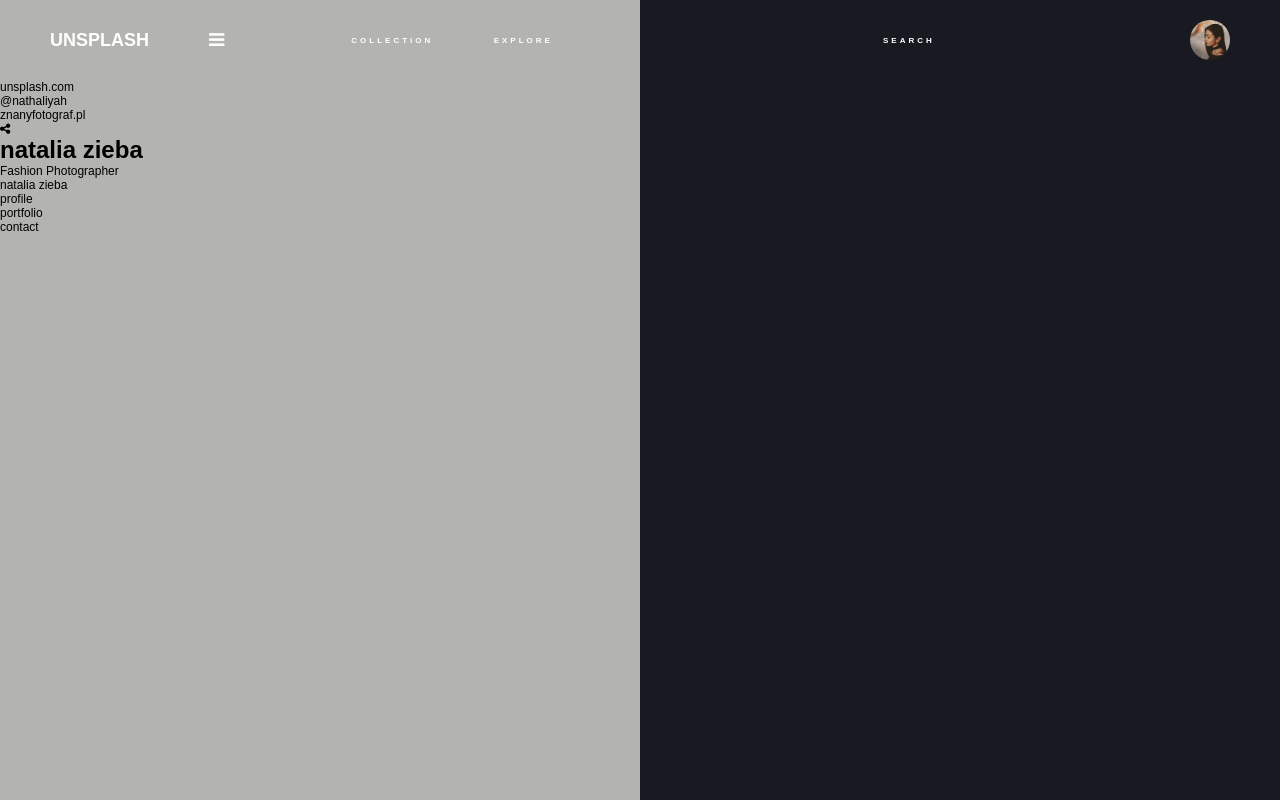
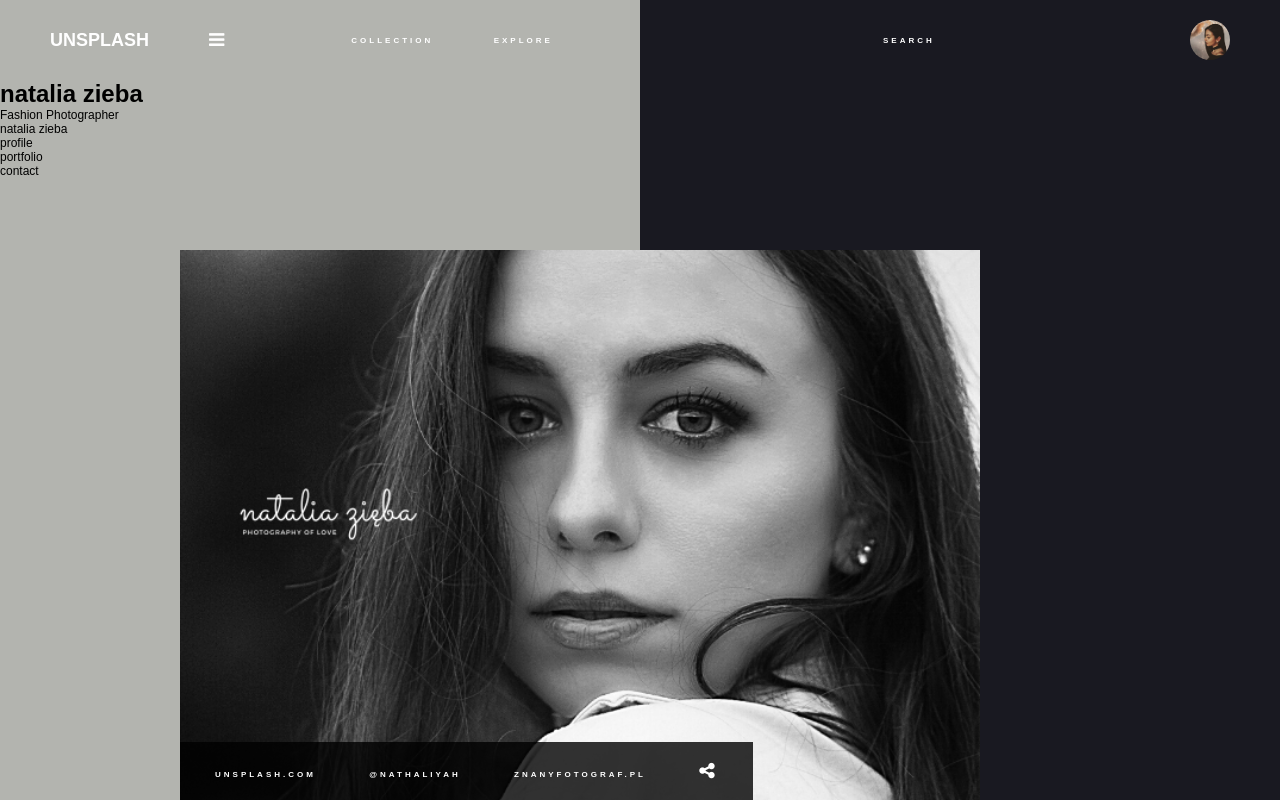
Before and after one commit to denyschornyi/Photography-portfolio, a plain HTML site: page index.html in a window 1280 px wide. Drawn offline with nearby package versions, Linux system fonts and the light colour scheme.

Commit message:
center photo + share links

```diff
--- a/css/style.css
+++ b/css/style.css
@@ -87,3 +87,38 @@
     width: 40px;
     border-radius: 50%;
 }
+
+.img-wrapper{
+    position: absolute;
+    bottom: 0;
+    left: 180px;
+}
+
+.img-wrapper .natalia{
+    background-image: url('/img/wallpaper.jpg');
+    background-size: cover;
+    height: 550px;
+    width: 800px;
+}
+
+.info{
+    position: absolute;
+    bottom: 0;
+    left: 180px;
+    background: rgba(0, 0, 0, .8);
+    padding: 0 10px;
+}
+
+.info ul li{
+    display: inline-block;
+    padding: 20px 25px;
+    color: #fff;
+    text-transform: uppercase;
+    letter-spacing: 3px;
+    font-size: 8px;
+    font-weight: 600;
+}
+
+.info i{
+    font-size: 18px;
+}
```
